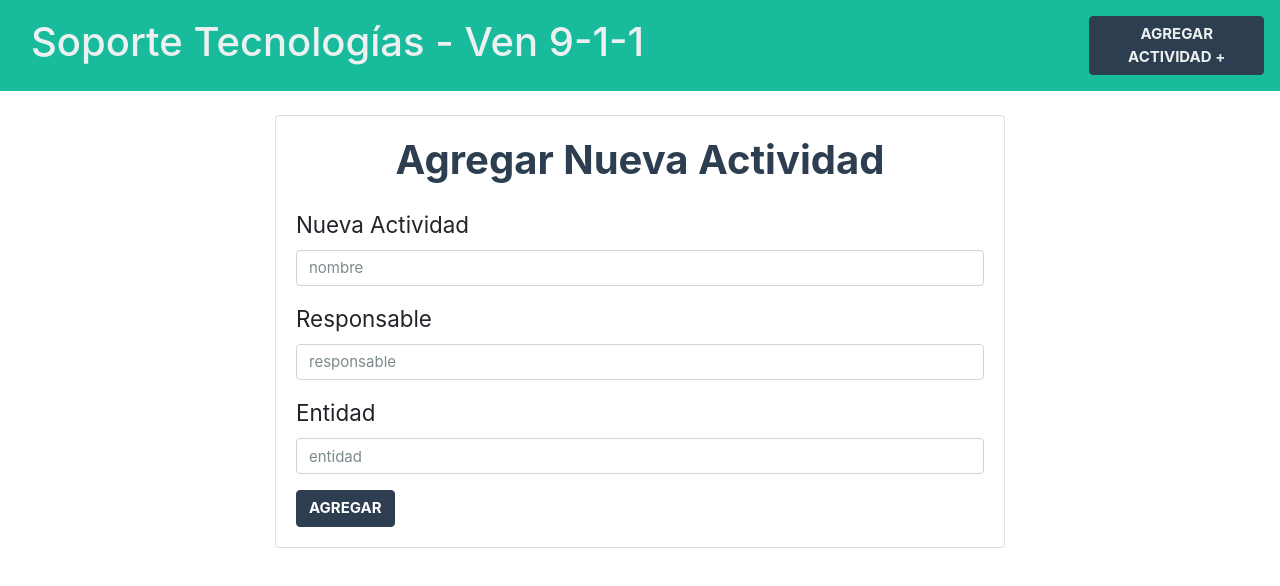
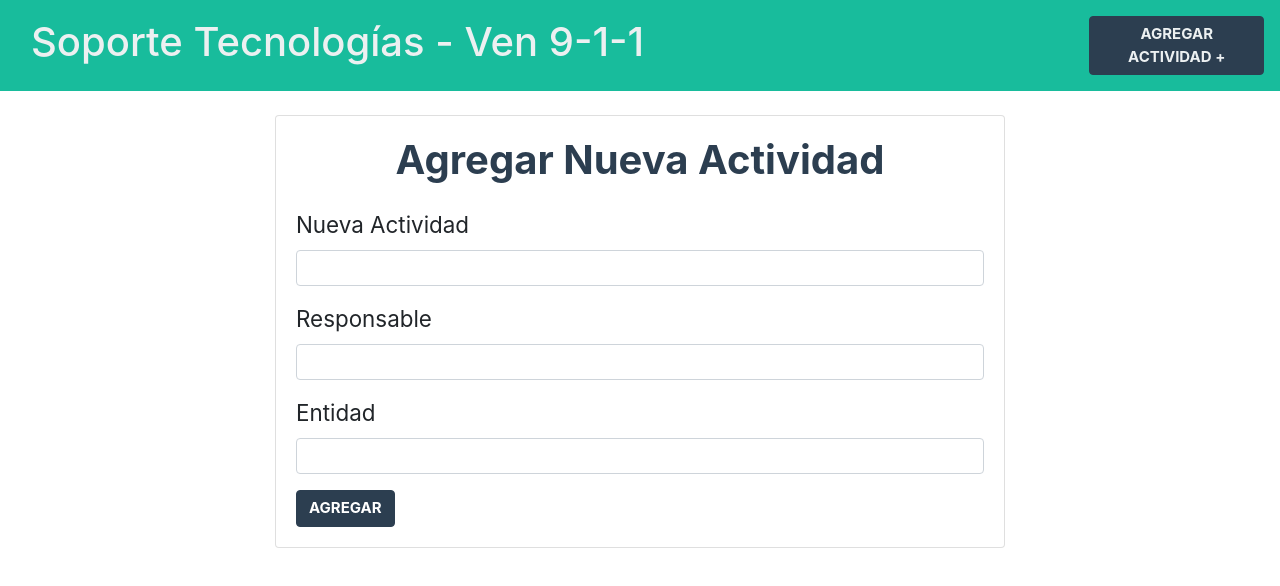
Before and after one commit to brimanz/CRUD_soporte-actividades_Ven-911, a React (Vite) app: page /actividades/nueva in a window 1280 px wide. Shown: the top 586 px of the page. Built offline with nearby package versions, Linux system fonts and the light colour scheme.

Commit message:
adding values on nuevaActividad component

```diff
--- a/src/components/nuevaActividad/NuevaActividad.jsx
+++ b/src/components/nuevaActividad/NuevaActividad.jsx
@@ -60,7 +60,7 @@ const nuevaActividad = () => {
                                     type="text"
                                     className="form-control"
                                     name="nombre"
-                                    value="nombre"
+                                    value={nombre}
                                     onChange={e => setNombre(e.target.value)}
                                 />
                             </div>
@@ -71,7 +71,7 @@ const nuevaActividad = () => {
                                     type="text"
                                     className="form-control"
                                     name="responsable"
-                                    value="responsable"
+                                    value={responsable}
                                     onChange={e => setResponsable(e.target.value)}
                                 />
                             </div>
@@ -82,7 +82,7 @@ const nuevaActividad = () => {
                                     type="text"
                                     className="form-control"
                                     name="entidad"
-                                    value="entidad"
+                                    value={entidad}
                                     onChange={e => setEntidad(e.target.value)}
                                 />
                             </div>
```
